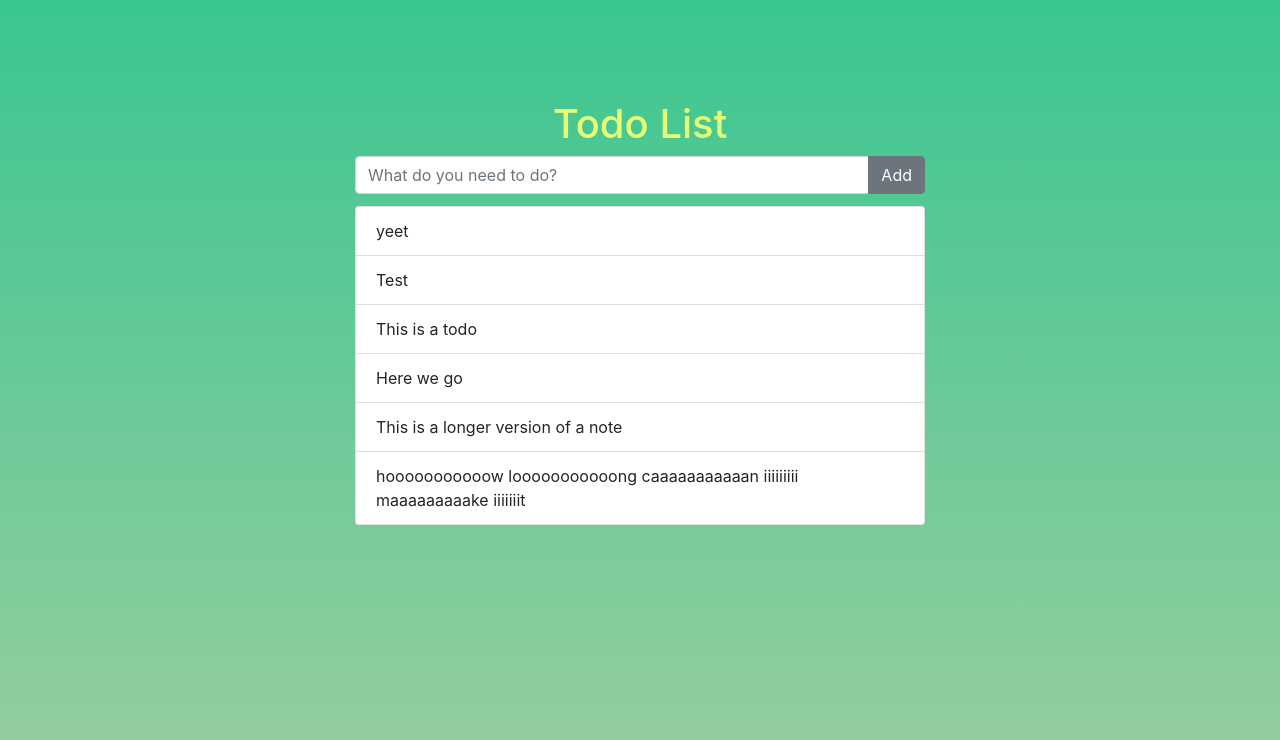
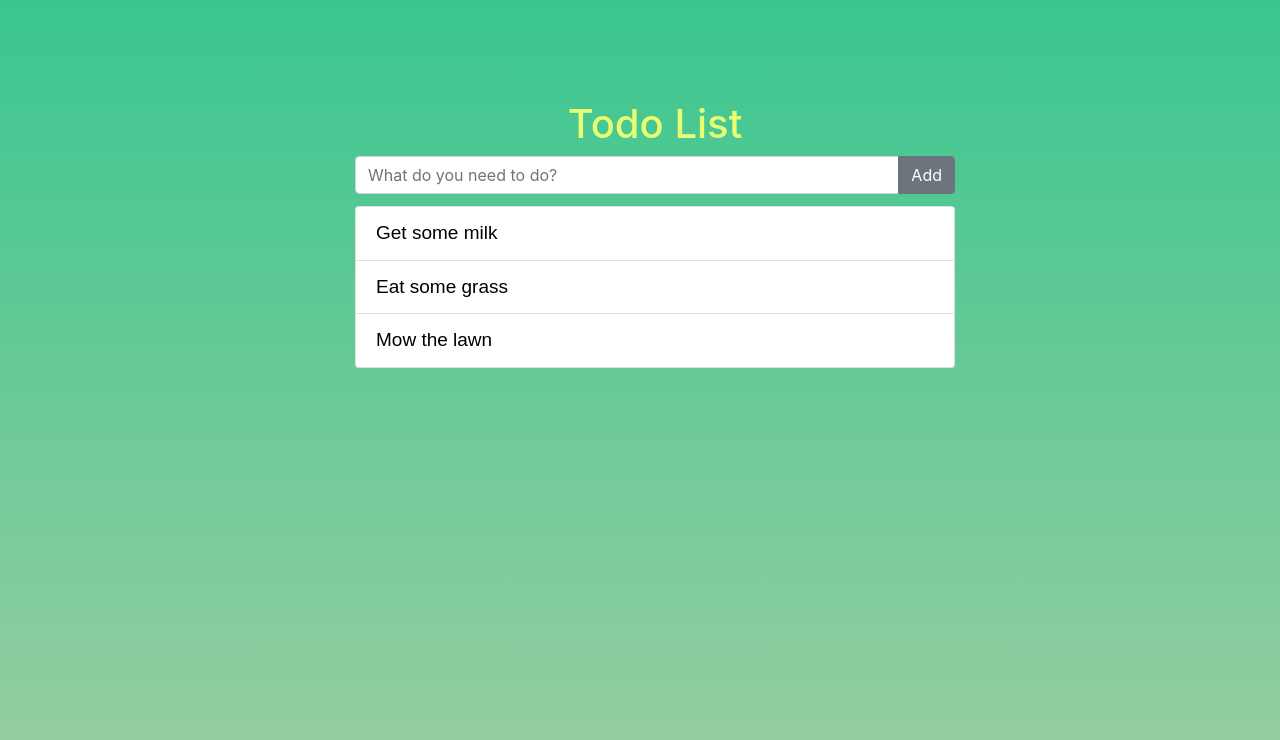
Before and after one commit to jeremeylee/react-todolist, a React (Create React App) app: page / in a window 1280 px wide. Shown: the top 740 px of the page. Built offline with nearby package versions, Linux system fonts and the light colour scheme; data requests are answered from the project's data file.

Commit message:
Add hover effect and strikethrough on click for each item in list

```diff
--- a/db.json
+++ b/db.json
@@ -1,28 +1,16 @@
 {
   "todos": [
     {
-      "todo": "yeet",
-      "id": 4
+      "todo": "Get some milk",
+      "id": 1
     },
     {
-      "todo": "Test",
-      "id": 12
+      "todo": "Eat some grass",
+      "id": 2
     },
     {
-      "todo": "This is a todo",
-      "id": 13
-    },
-    {
-      "todo": "Here we go",
-      "id": 14
-    },
-    {
-      "todo": "This is a longer version of a note",
-      "id": 15
-    },
-    {
-      "todo": "hooooooooooow looooooooooong caaaaaaaaaaan iiiiiiiii maaaaaaaaake iiiiiiit",
-      "id": 16
+      "todo": "Mow the lawn",
+      "id": 3
     }
   ]
 }
--- a/src/App.css
+++ b/src/App.css
@@ -21,6 +21,11 @@ body {
 h1 {
   text-align: center;
   color: #E8FF73;
+  -webkit-user-select: none;
+  -moz-user-select: none;
+  -ms-user-select: none;
+  user-select: none;
+  word-wrap: break-word;
 }
 
 
@@ -35,6 +40,40 @@ input {
   margin: 0;
 }
 
+ul {
+  width: 600px;
+}
+
+li {
+  font-family: Arial, Helvetica, sans-serif;
+  font-size: 19px;
+  letter-spacing: 0px;
+  word-spacing: 0px;
+  color: #000000;
+  font-weight: 400;
+  text-decoration: none;
+  font-style: normal;
+  font-variant: normal;
+  text-transform: none;
+  -webkit-user-select: none;
+  -moz-user-select: none;
+  -ms-user-select: none;
+  user-select: none;
+  word-wrap: break-word;
+
+  transition: 0.3s;
+}
+
+li:hover {
+  background:#9BA3CF;
+  -webkit-user-select: none;
+  -moz-user-select: none;
+  -ms-user-select: none;
+  user-select: none;
+  word-wrap: break-word;
+  transition: 0.3s;
+}
+
 li > button {
   float: right;
   margin: 3px;
--- a/src/App.js
+++ b/src/App.js
@@ -11,7 +11,6 @@ function App() {
   const [newItem, setNewItem] = useState('')
   const [edit, setEdit] = useState(false)
   const [newEdit, setNewEdit] = useState('')
-  const [selected, setSelected] = useState(false)
 
   useEffect(() => {
     console.log('effect')
@@ -30,7 +29,6 @@ function App() {
       <TodoItems
         key={todo.id}
         todo={todo.todo}
-        select={() => selectedItem(todo.id)}
         delete={() => deleteItem(todo.id)}
         edit={() => handleEditMode(todo.id)}
         labelDelete="delete"
@@ -38,12 +36,6 @@ function App() {
       />
 
     )
-
-
-  const selectedItem = (id) => {
-    setSelected(true)
-    console.log(id)
-  }
 
   const deleteItem = id => {
       todoServices
--- a/src/components/todoItems.js
+++ b/src/components/todoItems.js
@@ -3,6 +3,7 @@ import '../App.css';
 
 const TodoItems = (props) => {
     const [isHovered, setIsHovered] = useState(false)
+    const [isClicked, setIsClicked] = useState(false)
 
     const handleEnter = () => {
         setIsHovered(true)
@@ -12,14 +13,20 @@ const TodoItems = (props) => {
     const handleLeave = () => {
         setIsHovered(false)
     }
+
+    const handleMouseDown = () => {
+        setIsClicked(!isClicked)
+    }
+
+
     return (
         <li
-            onClick={props.select}
             className="list-group-item"
             onMouseEnter={() => handleEnter()}
             onMouseLeave={() => handleLeave()}
+            onMouseDown={() => handleMouseDown()}
         >
-            {props.todo}
+            {isClicked ? (<strike>{props.todo}</strike>) : props.todo}
             {isHovered ? (<button className="btn btn-outline-dark" onClick={props.delete}>{props.labelDelete}</button>) : (
                 <div></div>
             )}
```
